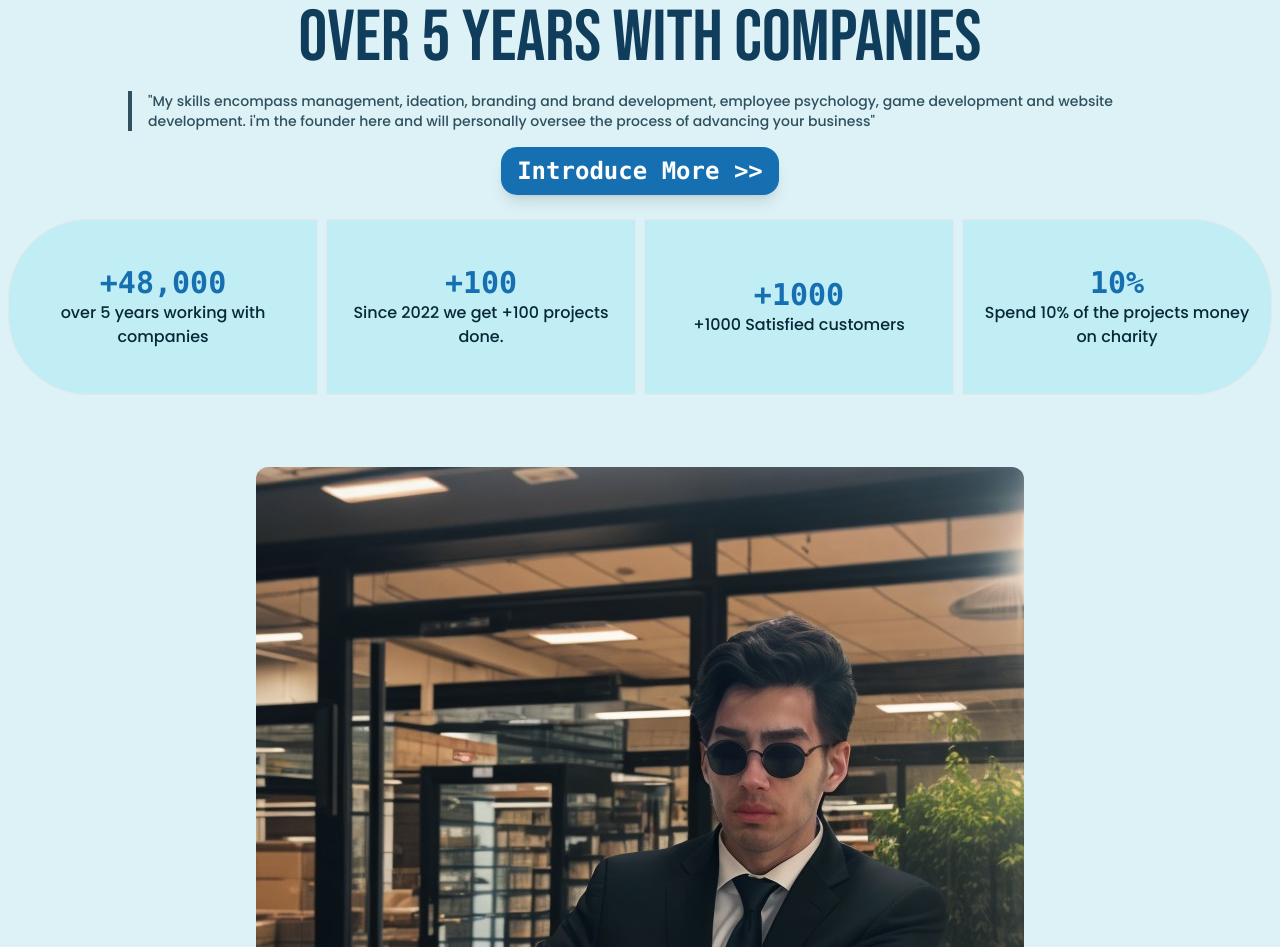
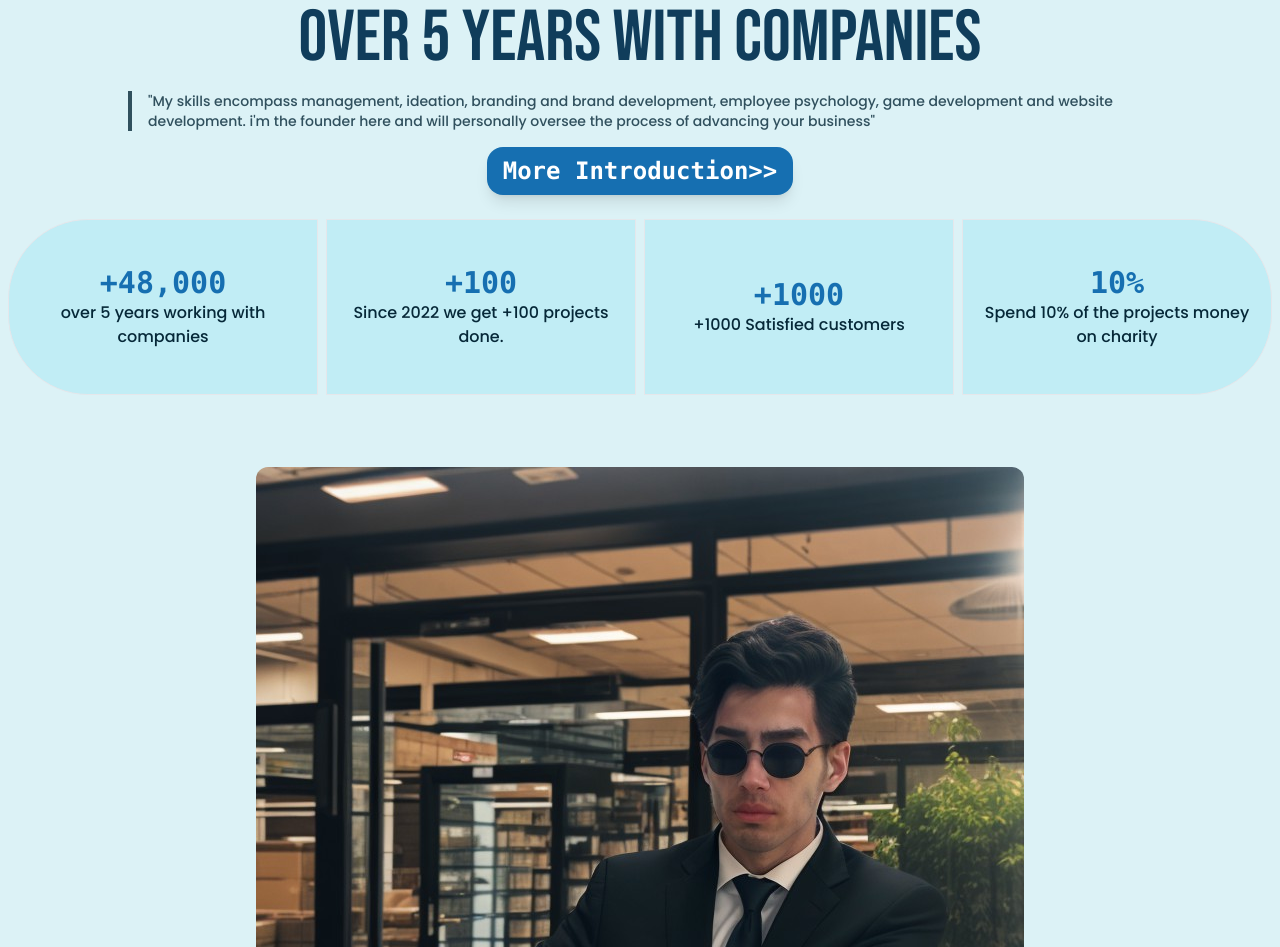
Before and after one commit to DANIYALALBORZ/CV, a plain HTML site: page index.html in a window 1280 px wide. Shown: the part 1197-2144 px from the top of the page. Drawn offline with Linux system fonts and the light colour scheme.

Commit message:
Update index.html

```diff
--- a/index.html
+++ b/index.html
@@ -76,7 +76,7 @@
                 "My skills encompass management, ideation, branding and brand development, employee psychology, game development and website development. i'm the founder here and will personally oversee the process of advancing your business"
             </p>
 
-            <a class="bg-[#166FB1] p-4 rounded-2xl text-white font-mono font-bold text-xs lg:text-[1.5rem] shadow-lg w-fit" href="#">Introduce More >></a>
+            <a class="bg-[#166FB1] p-4 rounded-2xl text-white font-mono font-bold text-xs lg:text-[1.5rem] shadow-lg w-fit" href="#">More Introduction>></a>
         </div>
 
         <div class="grid grid-cols-2 lg:grid-cols-4 gap-2 p-2">
```
